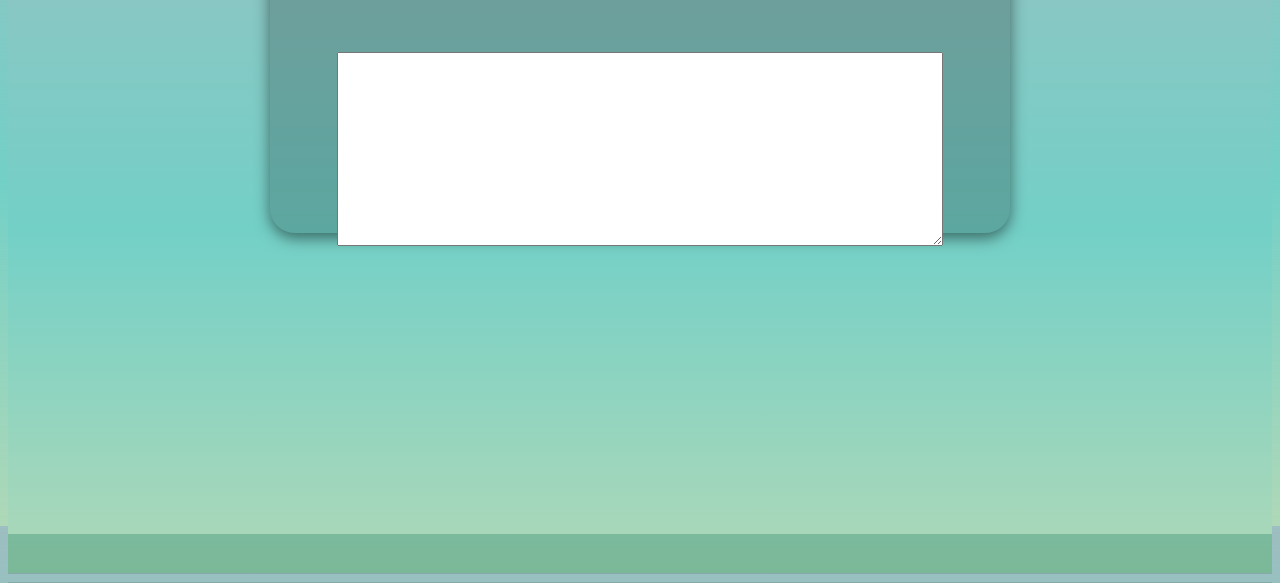
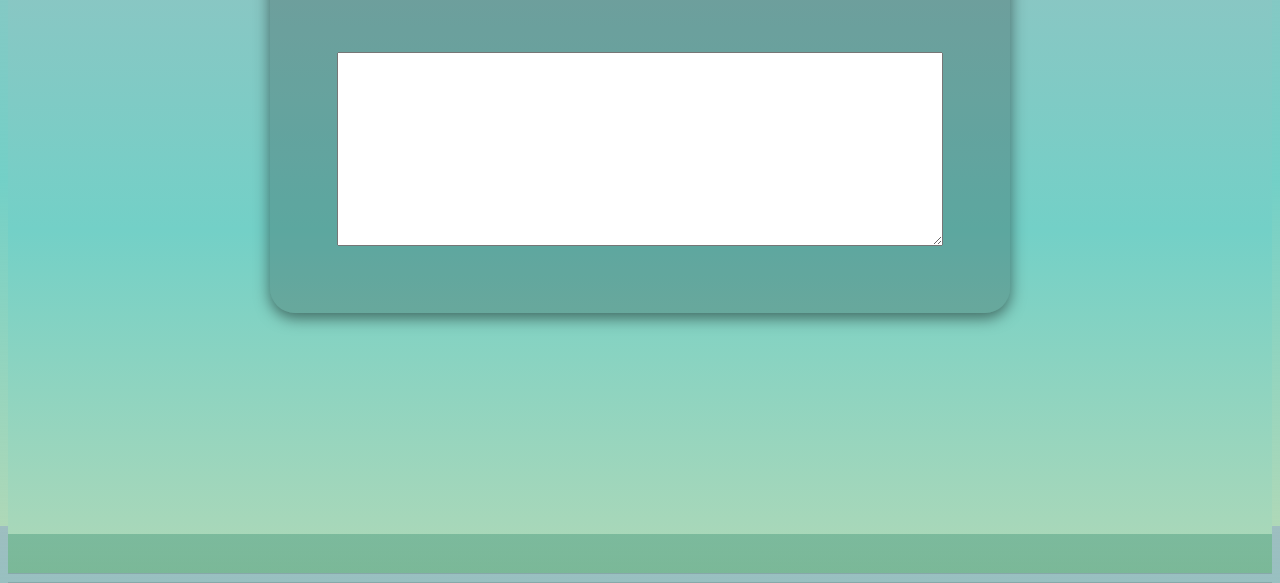
Before and after one commit to annchristy/annchristy.github.io, a website with bundled scripts: page index.html in a window 1280 px wide. Shown: the part 274-857 px from the top of the page. Built offline with nearby package versions, Linux system fonts and the light colour scheme.

Commit message:
Update style.css

```diff
--- a/style.css
+++ b/style.css
@@ -35,7 +35,7 @@ h1 {
   position: static;
   align-items: center;
   max-width: 80vh;
-  max-height:40vh;
+  max-height:50vh;
   padding: 50px;
   border-radius: 25px;
   background: rgba(0,0,0,.2);
```
